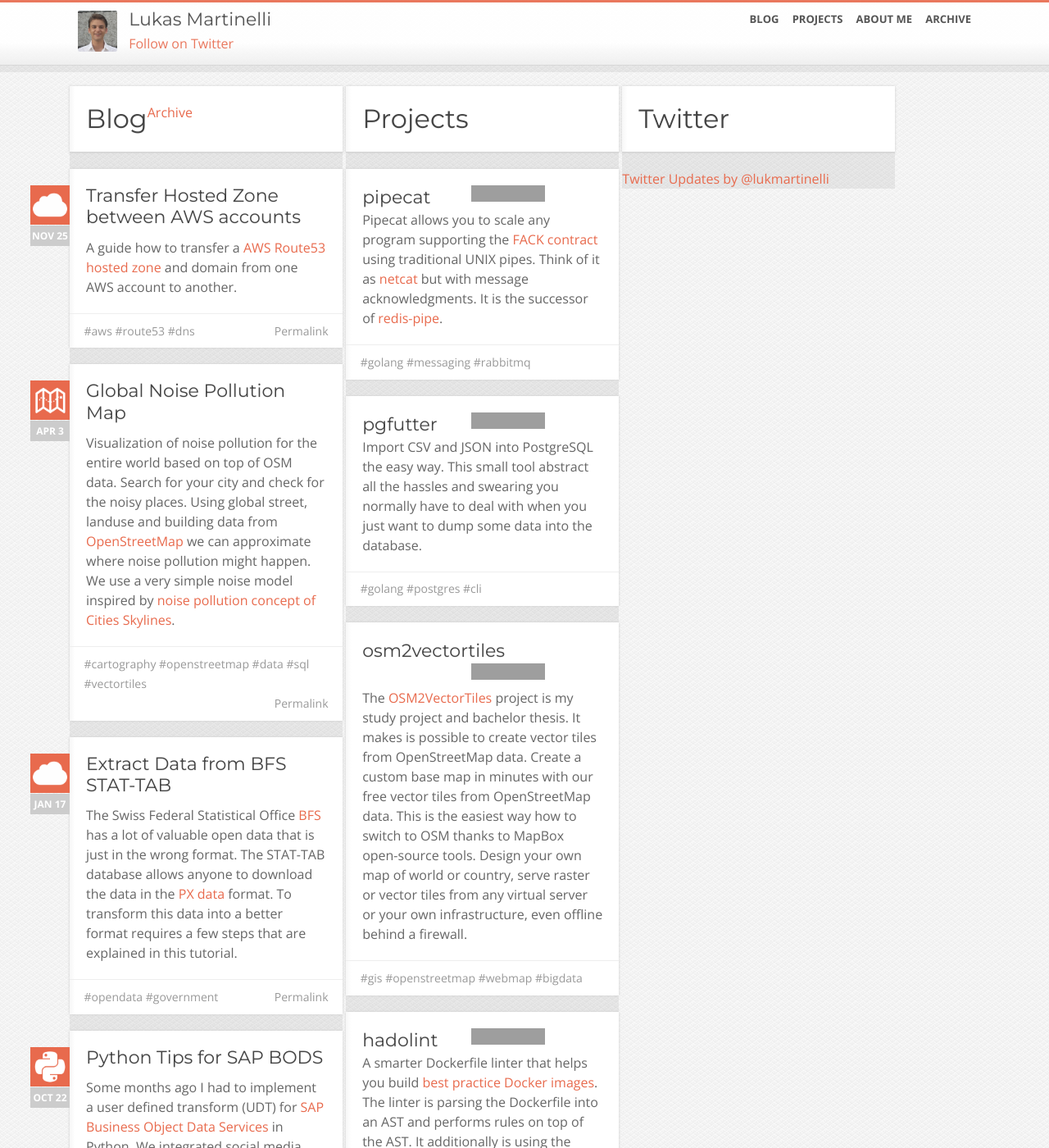
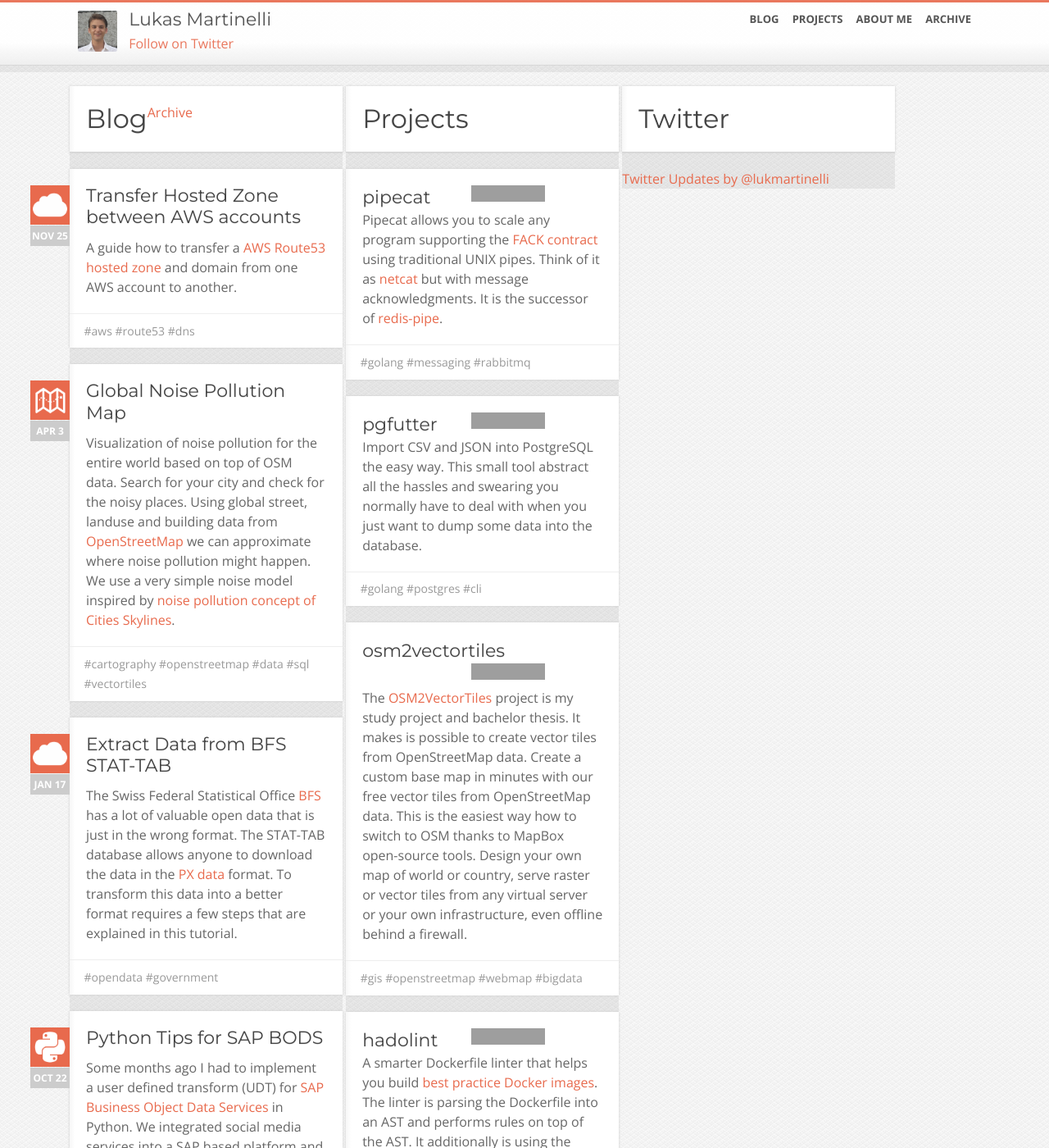
Before and after one commit to lukasmartinelli/lukasmartinelli.github.io, a Jekyll site: the page built from index.html, in a window 1280 px wide and 1400 px high, cut to the strip 0-1400 px from the top of the window. Shown: the whole strip at 82% size. Built offline with Jekyll 4.4.1, drawn with Linux system fonts in a browser that asks for light colours; comment, search, counter and statistics services are not loaded; some of the changed text lies outside the part shown; grey boxes are pictures that could not be loaded.

Commit message:
Get rid of permalink

```diff
--- a/_includes/blog.html
+++ b/_includes/blog.html
@@ -15,9 +15,6 @@
             <a href="#" rel="tag">#{{tag}}</a>
         {% endfor %}
         </span>
-        <span class="permalink">
-            <a href="{{ post.url  }}">Permalink</a>
-        </span>
     </footer>
 </article>
 {% endfor %}
--- a/_sass/_module.scss
+++ b/_sass/_module.scss
@@ -263,8 +263,9 @@
 		color: $color-light;
 	}
 
-	.tags { float: left; }
-	.permalink { float: right; }
+	.tags {
+    display: inline-block;
+  }
 }
 
 /* ===Code Highlighting=== */
```
